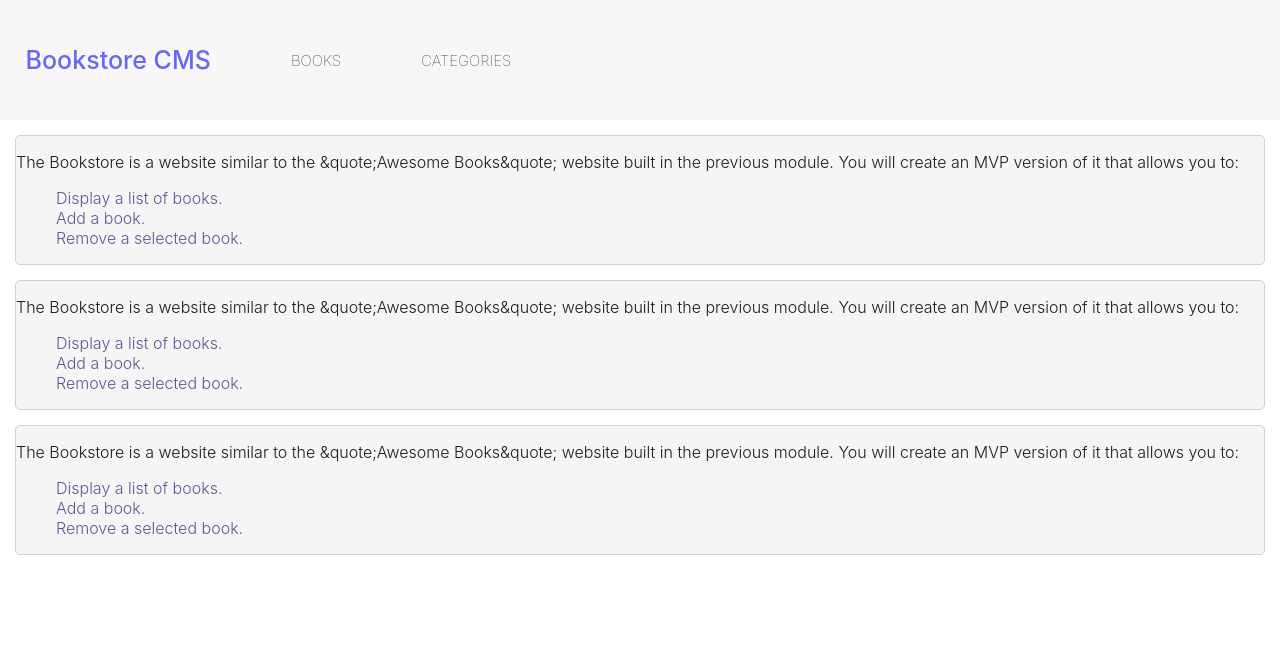
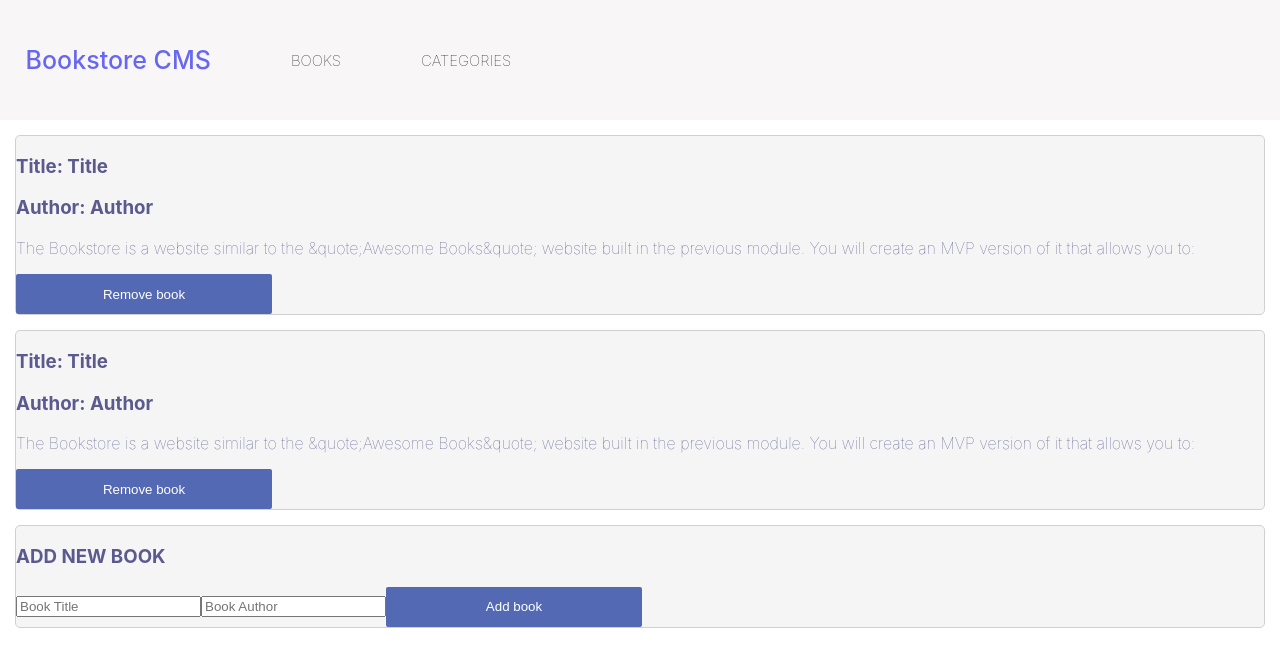
Before and after one commit to ksigei/bookstore_react, a React (Create React App) app: page / in a window 1280 px wide. Shown: the top 666 px of the page. Built offline with nearby package versions, Linux system fonts and the light colour scheme.

Commit message:
Make booklist default page

```diff
--- a/src/App.js
+++ b/src/App.js
@@ -1,6 +1,5 @@
 import { Routes, Route } from 'react-router-dom';
 import Header from './modules/Header';
-import Home from './modules/Home';
 import BookList from './modules/Routes/BookList';
 import Categories from './modules/Routes/Categories';
 
@@ -9,8 +8,7 @@ function App() {
     <div className="App">
       <Header />
       <Routes>
-        <Route path="/" element={<Home />} />
-        <Route path="/books" element={<BookList />} />
+        <Route path="/" element={<BookList />} />
         <Route path="/categories" element={<Categories />} />
       </Routes>
     </div>
--- a/src/modules/Header.jsx
+++ b/src/modules/Header.jsx
@@ -1,18 +1,21 @@
 import React from 'react';
-import {Link} from 'react-router-dom';
+import { Link } from 'react-router-dom';
 import './scss/Header.scss';
 
 function Header() {
   return (
-    <div>
-        <nav>
-            <Link className="title_link" to="/">Bookstore CMS</Link>
-            <Link className="link" to="/books">BOOKS</Link>
-            <Link className="link" to="/categories">CATEGORIES</Link>
-            {/* <Link className="link" to="/account">ACCOUNT</Link> */}
-        </nav>
-    </div>
-  )
+    <nav>
+      <Link className="title_link" to="/">
+        Bookstore CMS
+      </Link>
+      <Link className="link" to="/">
+        BOOKS
+      </Link>
+      <Link className="link" to="/categories">
+        CATEGORIES
+      </Link>
+    </nav>
+  );
 }
 
-export default Header
+export default Header;
--- a/src/modules/Home.jsx
+++ /dev/null
@@ -1,47 +0,0 @@
-import React from "react";
-import './scss/Home.scss';
-
-const Home = () => {
-  return (
-    <div>
-      <div className="container">
-        <p>
-          The Bookstore is a website similar to the &quote;Awesome Books&quote; website
-          built in the previous module. You will create an MVP version of it
-          that allows you to:
-        </p>
-        <ul>
-          <li>Display a list of books.</li>
-          <li>Add a book.</li>
-          <li>Remove a selected book.</li>
-        </ul>
-      </div>
-      <div className="container">
-        <p>
-          The Bookstore is a website similar to the &quote;Awesome Books&quote; website
-          built in the previous module. You will create an MVP version of it
-          that allows you to:
-        </p>
-        <ul>
-          <li>Display a list of books.</li>
-          <li>Add a book.</li>
-          <li>Remove a selected book.</li>
-        </ul>
-      </div>
-      <div className="container">
-        <p>
-          The Bookstore is a website similar to the &quote;Awesome Books&quote; website
-          built in the previous module. You will create an MVP version of it
-          that allows you to:
-        </p>
-        <ul>
-          <li>Display a list of books.</li>
-          <li>Add a book.</li>
-          <li>Remove a selected book.</li>
-        </ul>
-      </div>
-    </div>
-  );
-};
-
-export default Home;
--- a/src/modules/Routes/Book.js
+++ b/src/modules/Routes/Book.js
@@ -4,12 +4,13 @@ function Book() {
   return (
     <div>
       <div className="container">
+        <h3>Title: Title</h3>
+        <h3>Author: Author</h3>
         <p>
           The Bookstore is a website similar to the &quote;Awesome Books&quote;
           website built in the previous module. You will create an MVP version
           of it that allows you to:
         </p>
-        <h3>Book.</h3>
         <button type="button">Remove book</button>
       </div>
     </div>
--- a/src/modules/Routes/BookList.js
+++ b/src/modules/Routes/BookList.js
@@ -1,11 +1,11 @@
 import React from 'react';
 import Book from './Book';
 import NewBook from './NewBook';
+import './scss/Style.scss';
 
 function BookList() {
   return (
     <div>
-      <Book />
       <Book />
       <Book />
       <NewBook />
--- a/src/modules/Routes/NewBook.js
+++ b/src/modules/Routes/NewBook.js
@@ -8,8 +8,8 @@ function NewBook() {
         <form>
           <input placeholder="Book Title" />
           <input placeholder="Book Author" />
+          <button type="button">Add book</button>
         </form>
-        <button type="button">Add book</button>
       </div>
     </div>
   );
--- /dev/null
+++ b/src/modules/Routes/scss/Style.scss
@@ -0,0 +1,22 @@
+.container {
+  margin: 15px;
+  background-color: #f5f5f5;
+  border: 1px solid #d4cfcf;
+  border-radius: 5px;
+  font-weight: 100;
+
+  p,
+  h3 {
+    list-style: none;
+    color: #5a5a8f;
+  }
+
+  button {
+    width: 20vw;
+    height: 5vh;
+    background-color: #5369b3;
+    color: #fff;
+    border: none;
+    border-radius: 2px;
+  }
+}
--- a/src/modules/scss/Home.scss
+++ /dev/null
@@ -1,17 +0,0 @@
-.container {
-  margin: 15px;
-  background-color: #f5f5f5;
-  border: 1px solid #d4cfcf;
-  border-radius: 5px;
-
-  p,
-  ul {
-    color: #1d1a1a;
-    font-weight: 300;
-  }
-
-  li {
-    list-style: none;
-    color: rgb(90, 90, 143);
-  }
-}
```
